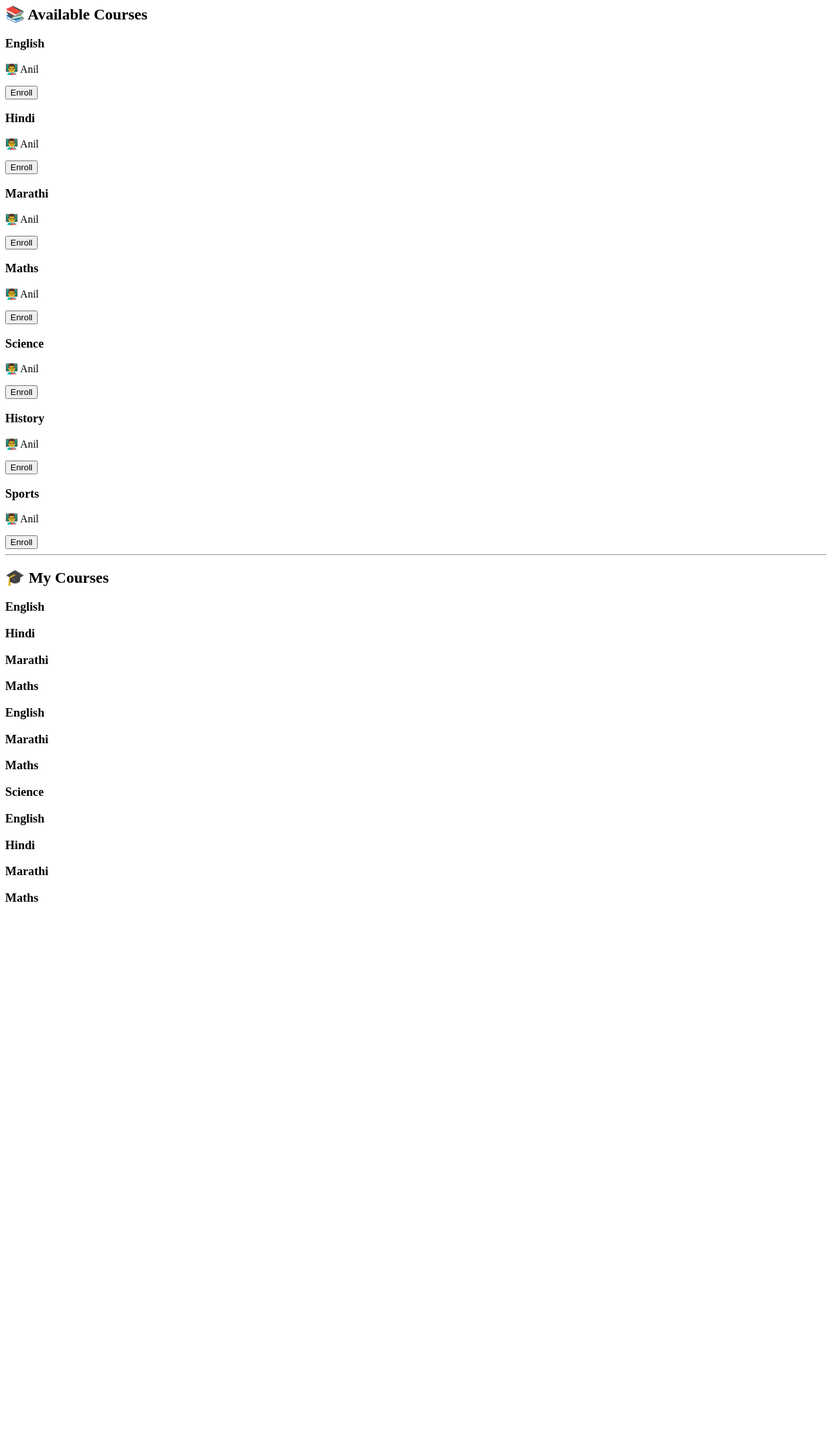
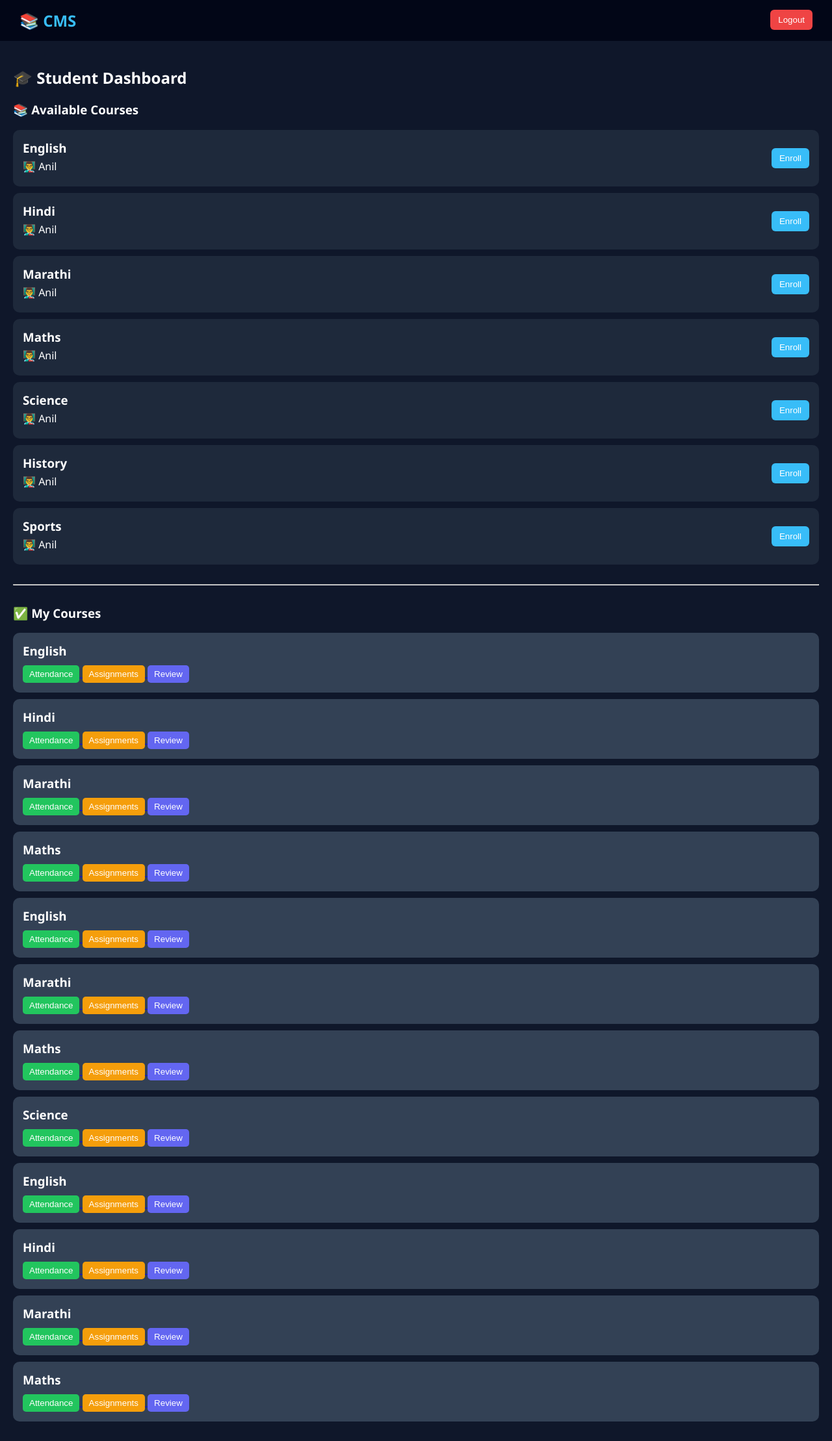
Before and after one commit to AnilKoli123/Django-project, a Django app: template app/templates/student_dashboard.html in a window 1280 px wide. Shown: the whole page at 65% size. Before the commit the page ends 1388 px from the top, so only its background shows below. Run offline with Django 5.2, Linux system fonts and the light colour scheme; the template is opened without the code that fills it: values that come from a table or form of the project are taken from there, others are empty; data comes from the database, SQL or seed files in the repository.

Commit message:
student_dashboard.html

```diff
--- a/app/templates/student_dashboard.html
+++ b/app/templates/student_dashboard.html
@@ -1,28 +1,86 @@
-<h2>📚 Available Courses</h2>
+{% extends 'base.html' %}
+{% block content %}
+
+<h2 style="margin-bottom:20px;">🎓 Student Dashboard</h2>
+
+<!-- AVAILABLE COURSES -->
+<h3>📚 Available Courses</h3>
 
 {% for c in courses %}
-<div class="card">
+<div style="
+    background:#1e293b;
+    padding:15px;
+    margin:10px 0;
+    border-radius:10px;
+    display:flex;
+    justify-content:space-between;
+    align-items:center;
+">
 
-    <h3>{{ c.title }}</h3>
-    <p>👨‍🏫 {{ c.teacher.username }}</p>
+    <div>
+        <h3 style="margin:0;">{{ c.title }}</h3>
+        <p style="margin:5px 0;">👨‍🏫 {{ c.teacher.username }}</p>
+    </div>
 
     <a href="/enroll/{{c.id}}/">
-        <button class="btn">Enroll</button>
+        <button style="
+            background:#38bdf8;
+            padding:8px 12px;
+            border:none;
+            border-radius:6px;
+            color:white;
+            cursor:pointer;
+        ">
+            Enroll
+        </button>
     </a>
 
 </div>
+{% empty %}
+<p>No courses available</p>
 {% endfor %}
 
-<hr>
+<hr style="margin:30px 0;">
 
-<h2>🎓 My Courses</h2>
+<!-- ENROLLED COURSES -->
+<h3>✅ My Courses</h3>
 
 {% for e in enrollments %}
-<div class="card">
+<div style="
+    background:#334155;
+    padding:15px;
+    margin:10px 0;
+    border-radius:10px;
+">
 
-    <h3>{{ e.course.title }}</h3>
+    <h3 style="margin:0;">{{ e.course.title }}</h3>
+
+    <div style="margin-top:10px;">
+
+        <a href="/attendance/{{e.course.id}}/">
+            <button style="background:#22c55e; padding:6px 10px; border:none; border-radius:5px; color:white;">
+                Attendance
+            </button>
+        </a>
+
+        <a href="/assignments/{{e.course.id}}/">
+            <button style="background:#f59e0b; padding:6px 10px; border:none; border-radius:5px; color:white;">
+                Assignments
+            </button>
+        </a>
+
+        <a href="/review/{{e.course.id}}/">
+            <button style="background:#6366f1; padding:6px 10px; border:none; border-radius:5px; color:white;">
+                Review
+            </button>
+        </a>
+
+    </div>
 
 </div>
+
 {% empty %}
 <p>No courses enrolled yet</p>
 {% endfor %}
+
+{% endblock %}
```
